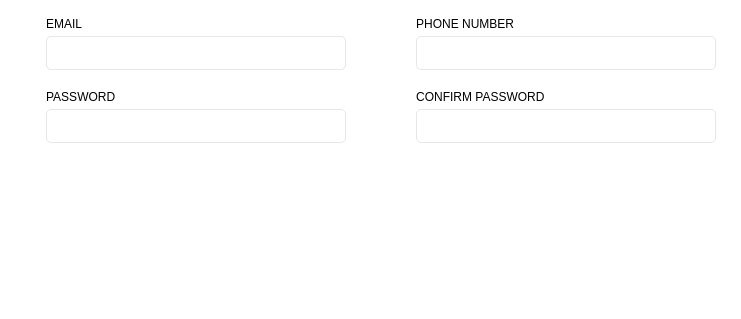
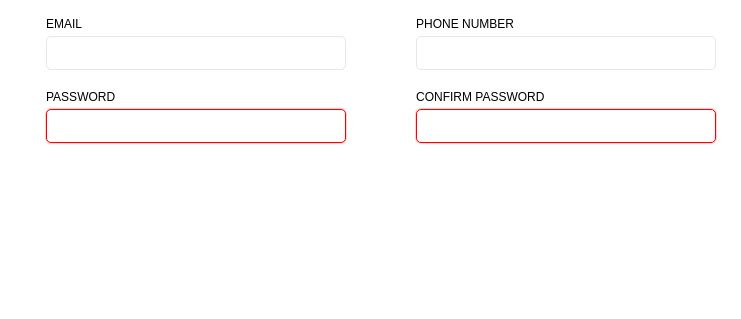
Before and after one commit to robynnlouisee/Sign-Up-Form, a plain HTML site: page index.html in a window 1280 px wide. Shown: the part 572-891 px from the top of the page, 539-1280 px from the left. Drawn offline with Linux system fonts and the light colour scheme.

Commit message:
made it so the passrd borders are red until a cprrect length passrd has been entered

```diff
--- a/index.html
+++ b/index.html
@@ -54,11 +54,11 @@
                 <div class="input-pair password">
                     <div>
               <label for="password">PASSWORD</label>
-              <input type="password" id="password">
+              <input type="password" id="password" required minlength="8" title="Passrd must be at least 8 characters">
                 </div>
                 <div>
               <label for="confirm-password">CONFIRM PASSWORD</label>
-              <input type="password" id="confirm-password">
+              <input type="password" id="confirm-password" required minlength="8" title="Passrd must be at least 8 characters">
               </div>
               </div>
             </div>
--- a/styles.css
+++ b/styles.css
@@ -95,5 +95,10 @@ h2 {
 input:focus {
     border: 1px solid blue;
     outline: none;
-    box-shadow: 0 0 1px 1px rgba(0, 0, 255, 0.2);;
+    box-shadow: 0 0 1px 1px rgba(0, 0, 255, 0.2);
 }
+input:invalid {
+    border: 1px solid red;
+    outline: none;
+    box-shadow: 0 0 1px 1px rgba(255, 0, 0, 0.2);
+}
```
